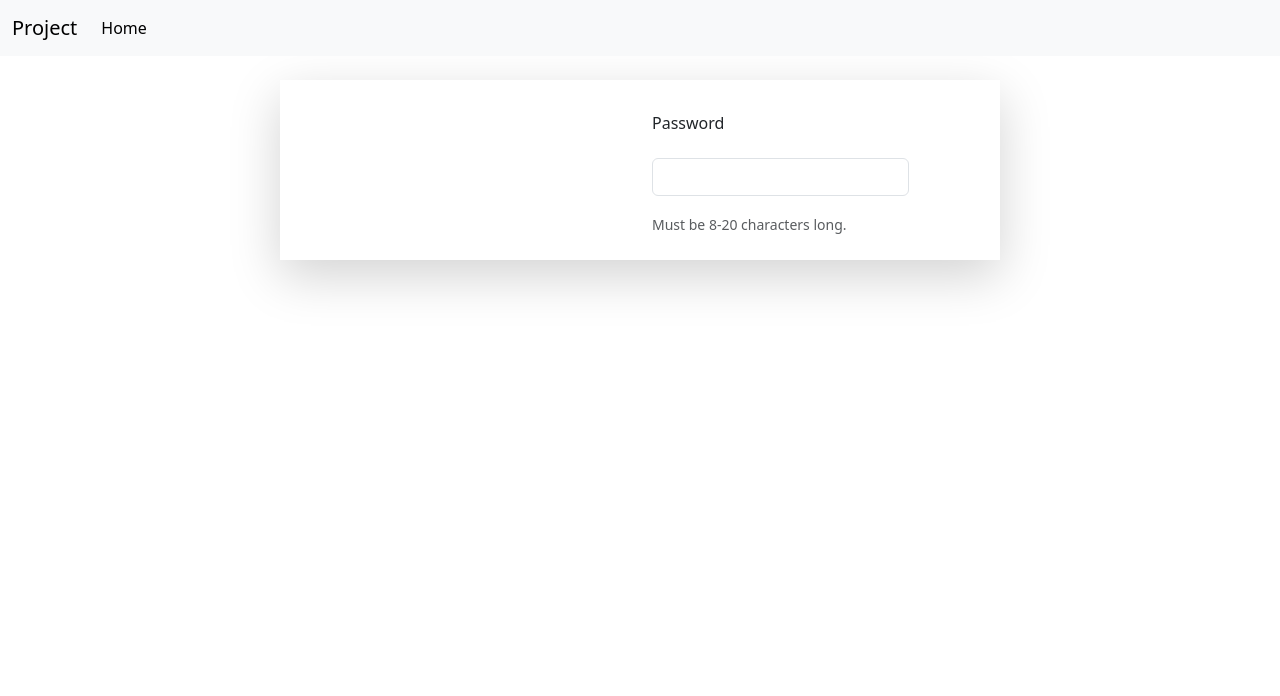
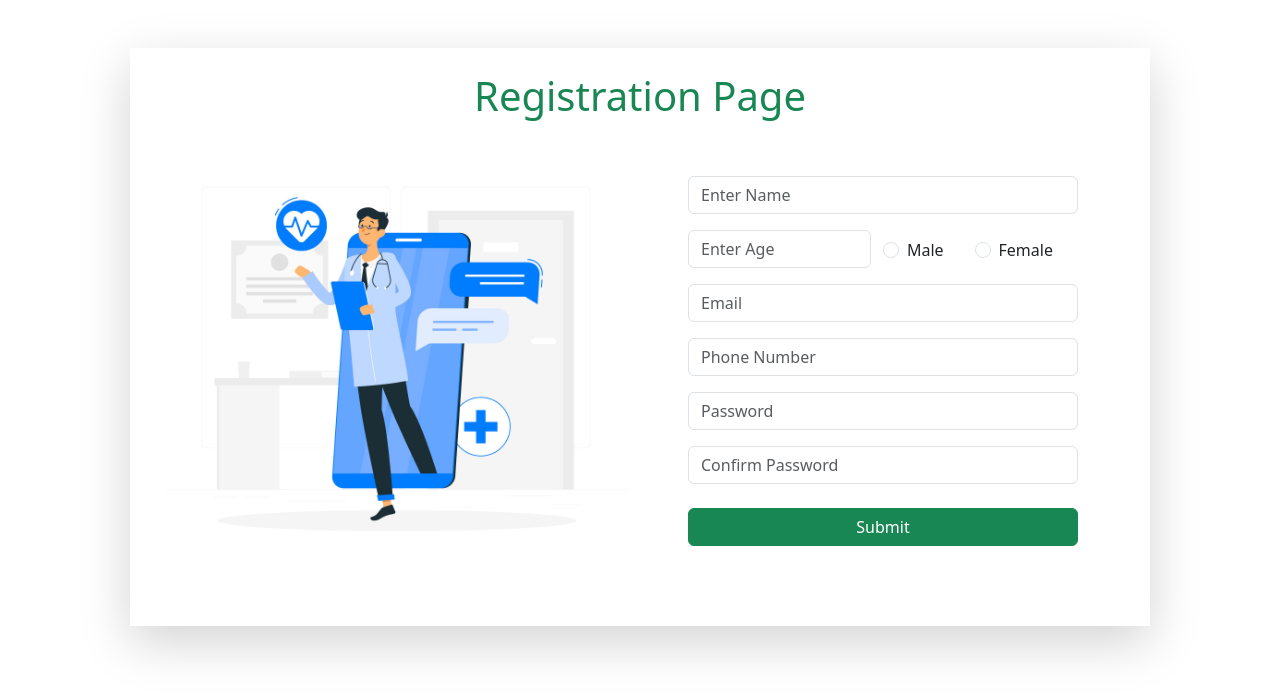
Before and after one commit to RushabhDabre/CDAC_Mini_project, a React (Create React App) app in the folder miniprojectapp/: page / in a window 1280 px wide. Shown: the top 696 px of the page. Built offline with nearby package versions, Linux system fonts and the light colour scheme.

Commit message:
Registration Form UI Done

```diff
--- a/miniprojectapp/src/App.js
+++ b/miniprojectapp/src/App.js
@@ -8,7 +8,7 @@ import Register from './Components/Register';
 function App() {
   return (
     <div>
-      <Navbar/>
+      {/* <Navbar/> */}
      <Register/>
      {/* <nav>
         <Link to="/home">HOME</Link>
--- a/miniprojectapp/src/Components/Register.js
+++ b/miniprojectapp/src/Components/Register.js
@@ -1,24 +1,51 @@
+import pic from '../Image/DocLogin.jpg'
 export default function Register(){
     return (
-        <div className="container-fluid d-flex justify-content-center">
-        <div className="row shadow-lg p-4 m-4 " style={{"width": '45rem'}}>
-            <div className="col-6">
+        <div className="container d-flex justify-content-center ">
+            <div className="row shadow-lg p-4 m-5" style={{"width": '65rem'}}>
+                <h1 className="d-flex justify-content-center text-success">Registration Page</h1>
+                <div className="col-md-6 d-none d-md-block">
+                    <img src={pic} alt="loginPAge" className="img-fluid mt-2"/>
+                </div>
+                <div className="col-md-6 p-5">
+                <form>
+                    <div className="form-group pb-3">
+                        <input type="text" placeholder="Enter Name" className="form-control"/>
+                    </div>
+                    <div className="row form-group pb-3">
+                        <div className='col-6'>
+                            <input type="number" placeholder="Enter Age" className="form-control"/>
+                        </div>
+                        <div className='col-6 row mt-2'>
+                            <div className='col-6 form-check'>
+                                <input type="radio" className="form-check-input" name="flexRadioDefault"/>
+                                <label className="form-check-label" >Male</label>
+                            </div>
+                            <div className='col-6 form-check'>
+                                <input type="radio" placeholder="Enter Age" className="form-check-input" name="flexRadioDefault"/>
+                                <label className="form-check-label" >Female</label>
+                            </div>
+                        </div>
 
-            </div>
-            <div className="col-6">
-                <div className="row g-3 align-items-center">
-                        <div className="col-auto">
-                            <label htmlFor="inputPassword6" className="col-form-label">Password</label>
-                        </div>
-                        <div className="col-auto">
-                            <input type="password" id="inputPassword6" className="form-control" aria-describedby="passwordHelpInline"/>
-                        </div>
-                        <div className="col-auto">
-                            <span id="passwordHelpInline" className="form-text">
-                                Must be 8-20 characters long.
-                            </span>
-                        </div>
                     </div>
+                    <div className="form-group pb-3">
+                        <input type="email" placeholder="Email" className="form-control" />
+                    </div>
+                    <div className="form-group pb-3">
+                        <input type="number" placeholder="Phone Number" className="form-control"/>
+                    </div>
+                    <div className="form-group pb-3">
+                        <input type="password" placeholder="Password" className="form-control" id="exampleInputPassword1"/>
+                    </div>
+                    <div className="form-group pb-3">
+                        <input type="password" placeholder="Confirm Password" className="form-control" id="exampleInputPassword1"/>
+                    </div>
+
+
+                    <div className="pb-2">
+                    <button type="submit" className="btn btn-success w-100 font-weight-bold mt-2">Submit</button>
+                    </div>
+                </form>
                 </div>
             </div>
         </div>
```
Also changed, not shown: miniprojectapp/src/Image/DocLogin.jpg (added).
